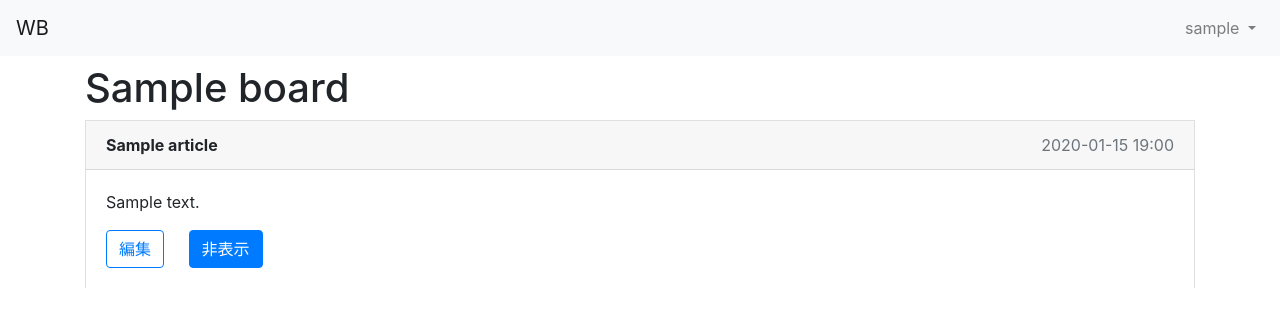
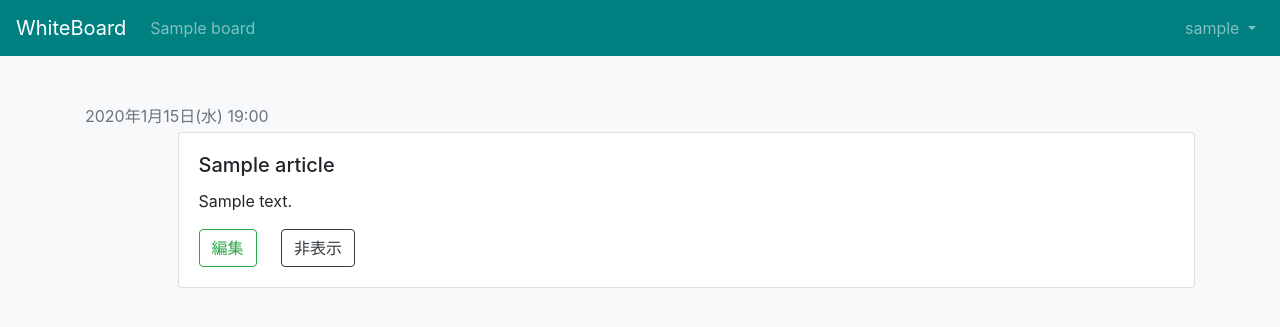
Before and after one commit to pioka/whiteboard, a Django app: a page that uses templates/common.html in a window 1280 px wide. Shown: the top 327 px of the page. Run offline with Django 3.2, Linux system fonts and the light colour scheme; a user stored in the database is signed in; tables that the repository leaves empty hold one stand-in row (values such as "Sample post"); some libraries are stand-ins or nearby versions.

Commit message:
:lipstick: UIの変更, 調整

```diff
--- a/templates/board/base.html
+++ b/templates/board/base.html
@@ -2,8 +2,8 @@
 
 {% block topbar %}
 <!-- TopBar (Not logged in) -->
-<nav class="navbar navbar-expand-lg navbar-light bg-light">
-    <a class="navbar-brand" href="#">WB</a>
+<nav class="navbar navbar-expand-lg navbar-dark" style="background-color: teal">
+    <a class="navbar-brand" href="#">WhiteBoard</a>
     <button class="navbar-toggler" type="button"
     data-toggle="collapse" data-target="#navbarText"
     aria-controls="navbarText" aria-expanded="false" aria-label="Toggle navigation"
@@ -11,7 +11,13 @@
         <span class="navbar-toggler-icon"></span>
     </button>
     <div class="collapse navbar-collapse" id="navbarText">
-        <ul class="navbar-nav mr-auto"></ul>
+        <ul class="navbar-nav mr-auto">
+            {% if board %}
+            <li class="nav-item">
+                <a class="nav-link" href="{% url 'list_articles' board.owner board.id %}">{{ board.name }}</a>
+            </li>
+        {% endif %}
+        </ul>
         <ul class="navbar-nav">
             {% if user.is_authenticated %}
             <li class="nav-item dropdown">
@@ -23,11 +29,7 @@
                     {% if board.owner == user %}
                     <a class="dropdown-item"
                        href="{% url 'create_article' user.username board.id %}">
-                        おしらせを作成
-                    </a>
-                    <a class="dropdown-item"
-                       href="#">
-                        _ボード設定
+                        連絡事項を追加
                     </a>
                     {% endif %}
                     <a class="dropdown-item" href="#">_アカウント設定</a>
--- a/templates/board/create_article.html
+++ b/templates/board/create_article.html
@@ -3,7 +3,6 @@
 {% block title %} 新規作成 {% endblock %}
 
 {% block content %}
-<h1>'{{board.name}}'に連絡事項を追加</h1>
 <form class="mt-4 col-6 offset-3" method="post" action="{{ request.path }}">
     {% csrf_token %}
     {% for el in form %}
--- a/templates/board/edit_article.html
+++ b/templates/board/edit_article.html
@@ -3,8 +3,7 @@
 {% block title %} 編集 {% endblock %}
 
 {% block content %}
-<h1>'{{article.subject}}'を編集’</h1>
-<form class="mt-4 col-6 offset-3" method="post" action="{{ request.path }}">
+<form class="mt-1 col-6 offset-3" method="post" action="{{ request.path }}">
     {% csrf_token %}
     {% for el in form %}
     <div class="form-group">
--- a/templates/board/list_articles.html
+++ b/templates/board/list_articles.html
@@ -3,54 +3,35 @@
 {% block title %} {{ board.name }} {% endblock %}
 
 {% block content %}
-<h1>{{ board.name }}</h1>
 {% if articles %}
-<div class="accordion mt-2" id="accordion">
 {% for article in articles %}
-    <div class="card">
-        <div class="card-header" id="heading{{ forloop.counter }}">
-            <div class="mb-0">
-                <a class="text-body" role="button"
-                   data-toggle="collapse" href="#collapse{{ forloop.counter }}"
-                   aria-expanded="true" aria-controls="collapse{{ forloop.counter }}">
-                    <div class="row">
-                        <div class="col-8">
-                            <span class="font-weight-bold">{{ article.subject }}</span>
-                            {% if article.tag %}
-                            <span class="badge badge-{{ article.tag.color }}">
-                                {{ article.tag.name }}
-                            </span>
+
+{% if not forloop.first %}
+<hr>
 {% endif %}
-                        </div>
-                        <div class="col-sm-4">
-                                <span class="float-right text-muted">{{ article.updated_at | date:'Y-m-d H:i' }}</span>
-                        </div>
-                    </div>
-                </a>
-            </div>
-        </div>
-        <div id="collapse{{ forloop.counter }}" class="collapse {% if forloop.counter == 1 %}show{% endif %}"
-             data-parent="#accordion"
-             aria-labelledby="heading{{ forloop.counter }}">
+
+<span class="text-muted">{{ article.updated_at | date:'Y年n月j日(D) H:i' }}</span>
+<div class="card offset-1 mt-1 mb-3">
     <div class="card-body">
+        <h5 class="card-title">{{ article.subject }}</h5>
         <p class="card-text">{{ article.body | linebreaksbr }}</p>
+
         {% if board.owner == user %}
         <form method="POST" action="{% url 'archive_article' user.username board.id article.id %}">
             {% csrf_token %}
-                <a class="card-link btn btn-outline-primary" href="{% url 'edit_article' user.username board.id article.id %}" role="button" >
+            <a class="card-link btn btn-outline-success" href="{% url 'edit_article' user.username board.id article.id %}" role="button" >
                 編集
             </a>
-                <input class="btn btn-primary card-link" type="submit" value="非表示">
+            <input class="btn btn-outline-dark card-link" type="submit" value="非表示">
         </form>
         {% endif %}
-            </div>
+
     </div>
 </div>
 {% endfor %}
-</div>
 
 {% else %}
-<p class="mt-3">連絡事項はありません。This is fine☕</p>
+<p class="mt-3">掲示中の連絡はありません。</p>
 {% endif %}
 
 {% endblock content %}
--- a/templates/common.html
+++ b/templates/common.html
@@ -12,14 +12,14 @@
         crossorigin="anonymous"
     >
 
-    <title>{% block title %}{% endblock %} - Whiteboard</title>
+    <title>{% block title %}{% endblock %} - WhiteBoard</title>
 </head>
 
-<body>
+<body class="bg-light">
     {% block topbar %}{% endblock topbar %}
 
     <!-- Content -->
-    <div class="container mt-2">
+    <div class="container mt-5">
         {% block content %}{% endblock %}
     </div>
 
```
Also changed, not shown: templates/registration/login.html (+7 -1 lines). Lines whose indentation alone changed are shown as unchanged.
